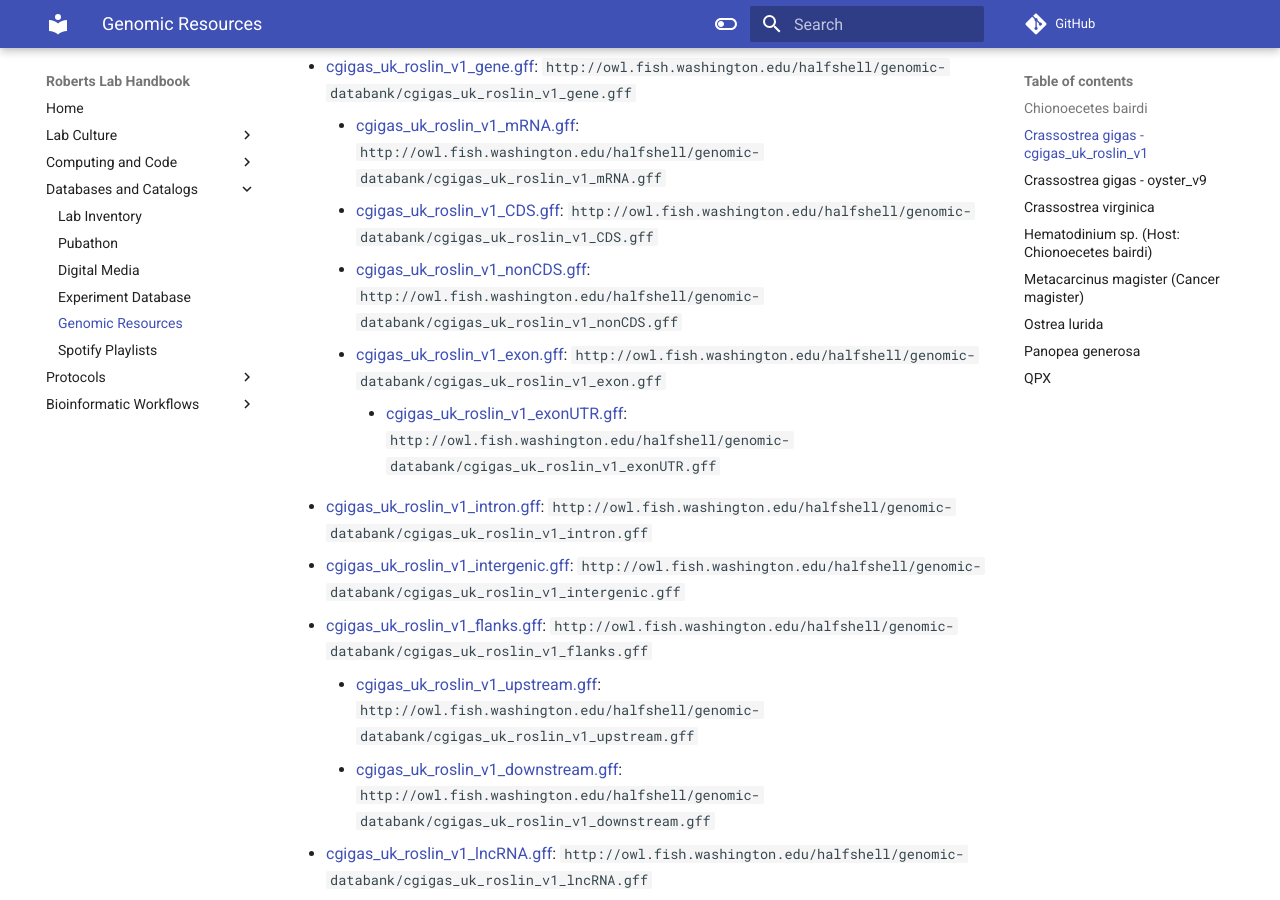
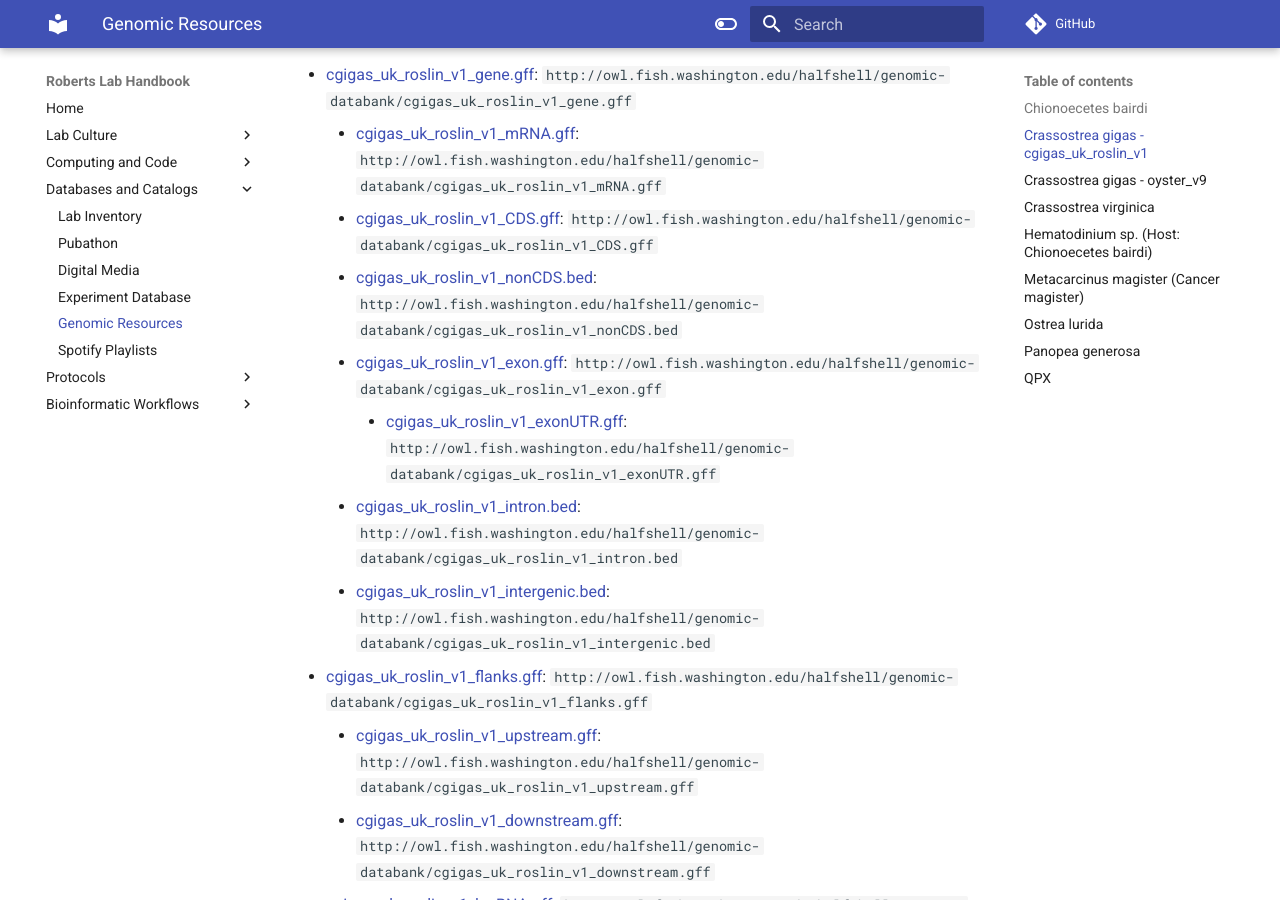
Before and after one commit to RobertsLab/resources, an MkDocs documentation site: the page built from docs/Genomic-Resources.md, in a window 1280 px wide and 900 px high, scrolled down 4525 px. Built offline with MkDocs 1.6.1 and Material for MkDocs 9.7.7, drawn with Linux system fonts in a browser that asks for light colours; comment, search, counter and statistics services are not loaded.

Commit message:
swapped intergenic/intron/nonCDS gff for bed

```diff
--- a/docs/Genomic-Resources.md
+++ b/docs/Genomic-Resources.md
@@ -225,11 +225,11 @@ Genome feature tracks generated from the [NCBI RefSeq link](https://ftp.ncbi.nlm
 - [cgigas_uk_roslin_v1_gene.gff](http://owl.fish.washington.edu/halfshell/genomic-databank/cgigas_uk_roslin_v1_gene.gff): `http://owl.fish.washington.edu/halfshell/genomic-databank/cgigas_uk_roslin_v1_gene.gff`
     - [cgigas_uk_roslin_v1_mRNA.gff](http://owl.fish.washington.edu/halfshell/genomic-databank/cgigas_uk_roslin_v1_mRNA.gff): `http://owl.fish.washington.edu/halfshell/genomic-databank/cgigas_uk_roslin_v1_mRNA.gff`
     - [cgigas_uk_roslin_v1_CDS.gff](http://owl.fish.washington.edu/halfshell/genomic-databank/cgigas_uk_roslin_v1_CDS.gff): `http://owl.fish.washington.edu/halfshell/genomic-databank/cgigas_uk_roslin_v1_CDS.gff`
-    - [cgigas_uk_roslin_v1_nonCDS.gff](http://owl.fish.washington.edu/halfshell/genomic-databank/cgigas_uk_roslin_v1_nonCDS.gff): `http://owl.fish.washington.edu/halfshell/genomic-databank/cgigas_uk_roslin_v1_nonCDS.gff`
+    - [cgigas_uk_roslin_v1_nonCDS.bed](http://owl.fish.washington.edu/halfshell/genomic-databank/cgigas_uk_roslin_v1_nonCDS.bed): `http://owl.fish.washington.edu/halfshell/genomic-databank/cgigas_uk_roslin_v1_nonCDS.bed`
     - [cgigas_uk_roslin_v1_exon.gff](http://owl.fish.washington.edu/halfshell/genomic-databank/cgigas_uk_roslin_v1_exon.gff): `http://owl.fish.washington.edu/halfshell/genomic-databank/cgigas_uk_roslin_v1_exon.gff`
         - [cgigas_uk_roslin_v1_exonUTR.gff](http://owl.fish.washington.edu/halfshell/genomic-databank/cgigas_uk_roslin_v1_exonUTR.gff): `http://owl.fish.washington.edu/halfshell/genomic-databank/cgigas_uk_roslin_v1_exonUTR.gff`
-- [cgigas_uk_roslin_v1_intron.gff](http://owl.fish.washington.edu/halfshell/genomic-databank/cgigas_uk_roslin_v1_intron.gff): `http://owl.fish.washington.edu/halfshell/genomic-databank/cgigas_uk_roslin_v1_intron.gff`
-- [cgigas_uk_roslin_v1_intergenic.gff](http://owl.fish.washington.edu/halfshell/genomic-databank/cgigas_uk_roslin_v1_intergenic.gff): `http://owl.fish.washington.edu/halfshell/genomic-databank/cgigas_uk_roslin_v1_intergenic.gff`
+    - [cgigas_uk_roslin_v1_intron.bed](http://owl.fish.washington.edu/halfshell/genomic-databank/cgigas_uk_roslin_v1_intron.bed): `http://owl.fish.washington.edu/halfshell/genomic-databank/cgigas_uk_roslin_v1_intron.bed`
+    - [cgigas_uk_roslin_v1_intergenic.bed](http://owl.fish.washington.edu/halfshell/genomic-databank/cgigas_uk_roslin_v1_intergenic.bed): `http://owl.fish.washington.edu/halfshell/genomic-databank/cgigas_uk_roslin_v1_intergenic.bed`
 
 - [cgigas_uk_roslin_v1_flanks.gff](http://owl.fish.washington.edu/halfshell/genomic-databank/cgigas_uk_roslin_v1_flanks.gff): `http://owl.fish.washington.edu/halfshell/genomic-databank/cgigas_uk_roslin_v1_flanks.gff`
     - [cgigas_uk_roslin_v1_upstream.gff](http://owl.fish.washington.edu/halfshell/genomic-databank/cgigas_uk_roslin_v1_upstream.gff): `http://owl.fish.washington.edu/halfshell/genomic-databank/cgigas_uk_roslin_v1_upstream.gff`
```
